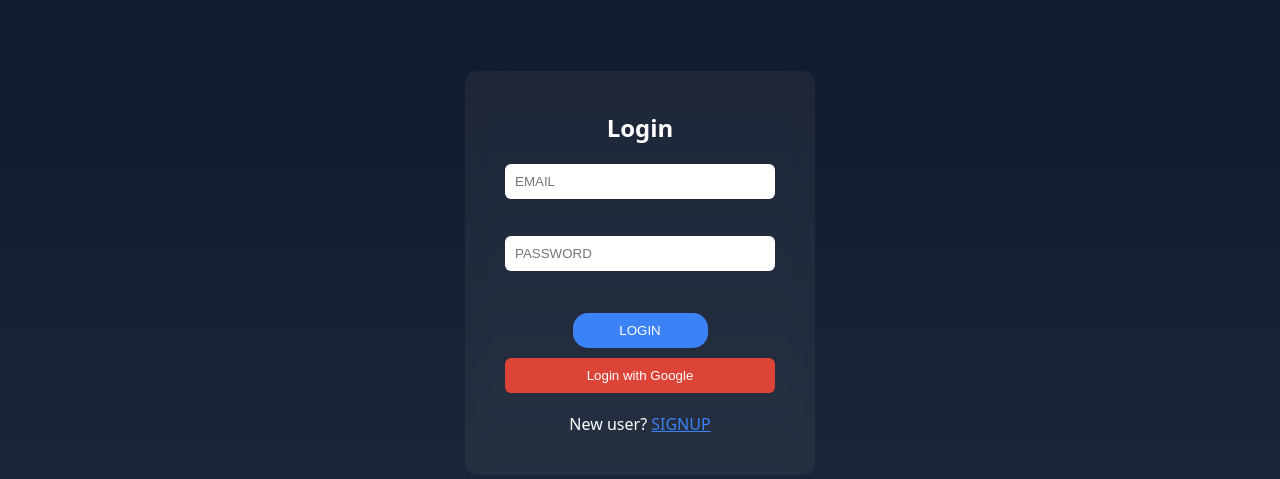
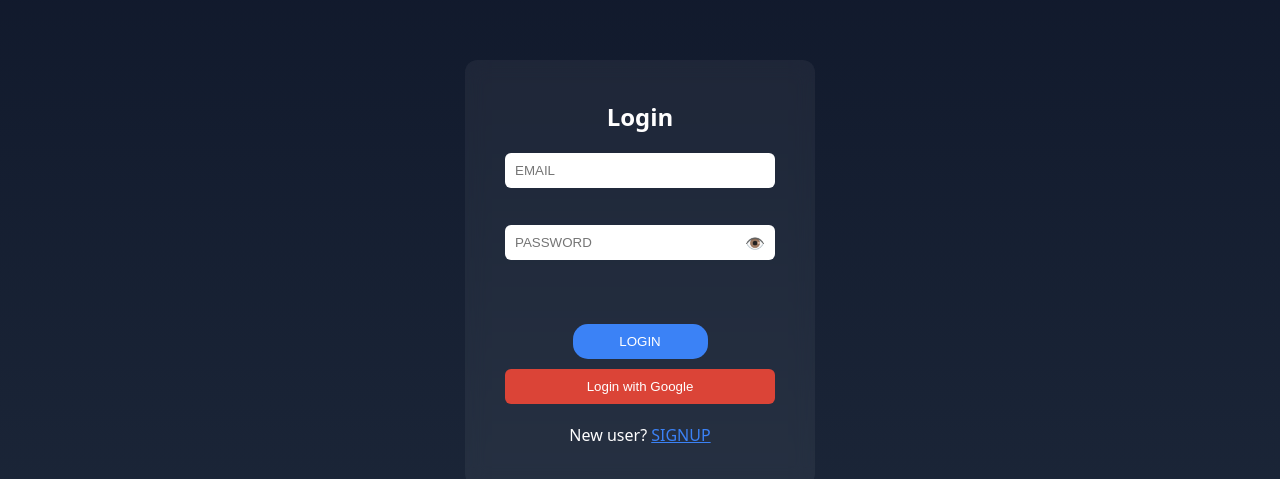
Before and after one commit to am-17-17/health-fitness-ai-dashboard, a React app in the folder frontend/: page / in a window 1280 px wide. Shown: the part 127-606 px from the top of the page. Built offline with nearby package versions, Linux system fonts and the light colour scheme; no server answers; the HTML template or start-up script is replaced by a standard one.

Commit message:
Add show/hide password in login and signup

```diff
--- a/frontend/src/pages/Login.jsx
+++ b/frontend/src/pages/Login.jsx
@@ -8,6 +8,7 @@ import { API_URL } from "../config";
 function Login() {
     const [email, setEmail] = useState("");
     const [password, setPassword] = useState("");
+    const [showPassword, setShowPassword] = useState(false);
 
     const navigate = useNavigate();
 
@@ -71,18 +72,36 @@ function Login() {
                 />
                 <br /><br />
 
-                <input type="password"
+                    <div style={{ position: "relative", width: "100%", marginBottom: "20px" }}>
+                        <input
+                            type={showPassword ? "text" : "password"}
                             placeholder="PASSWORD"
                             value={password}
                             onChange={(e) => setPassword(e.target.value)}
                             style={{
                                 width: "100%",
                                 padding: "10px",
-                            marginBottom: "20px",
+                                paddingRight: "40px",
                                 borderRadius: "6px",
                                 border: "none"
                             }}
                         />
+
+                        <span
+                            onClick={() => setShowPassword(!showPassword)}
+                            style={{
+                                position: "absolute",
+                                right: "10px",
+                                top: "50%",
+                                transform: "translateY(-50%)",
+                                cursor: "pointer",
+                                fontSize: "16px"
+                            }}
+                        >
+                            {showPassword ? "🙈" : "👁️"}
+                        </span>
+                    </div>
+
                 <br /><br />
 
                     <button type="submit"
--- a/frontend/src/pages/Signup.jsx
+++ b/frontend/src/pages/Signup.jsx
@@ -1,6 +1,7 @@
 import { useState } from "react";
 import { Link, useNavigate } from "react-router-dom";
 import axios from "axios";
+
 import { API_URL } from "../config";
 
 function Signup() {
@@ -8,6 +9,7 @@ function Signup() {
     const [name, setName] = useState("");
     const [email, setEmail] = useState("");
     const [password, setPassword] = useState("");
+    const [showPassword, setShowPassword] = useState(false);
 
     const navigate = useNavigate();
 
@@ -84,19 +86,35 @@ function Signup() {
                         }}
                     />
 
+                    <div style={{ position: "relative", width: "100%", marginBottom: "20px" }}>
                         <input
-                        type="password"
+                            type={showPassword ? "text" : "password"}
                             placeholder="Password"
                             value={password}
                             onChange={(e) => setPassword(e.target.value)}
                             style={{
                                 width: "100%",
                                 padding: "10px",
-                            marginBottom: "20px",
+                                paddingRight: "40px", // space for eye icon
                                 borderRadius: "6px",
                                 border: "none"
                             }}
                         />
+
+                        <span
+                            onClick={() => setShowPassword(!showPassword)}
+                            style={{
+                                position: "absolute",
+                                right: "10px",
+                                top: "50%",
+                                transform: "translateY(-50%)",
+                                cursor: "pointer",
+                                fontSize: "16px"
+                            }}
+                        >
+                            {showPassword ? "🙈" : "👁️"}
+                        </span>
+                    </div>
 
                     <button
                         type="submit"
```
Lines whose indentation alone changed are shown as unchanged.
